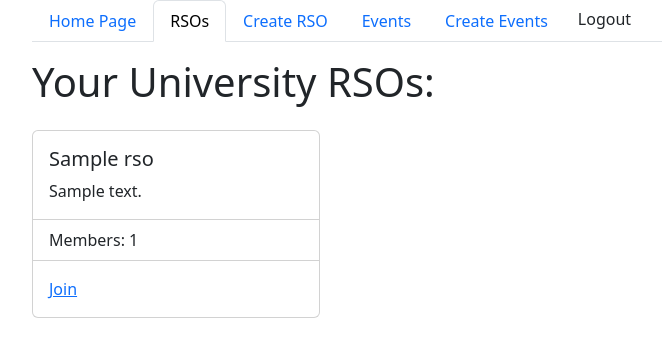
After one commit to crimzxun/COP4710_Project, a PHP site: page /viewRSO.php in a window 1280 px wide. The commit adds this page. Shown: the top 357 px of the page, without its empty margins (50-712 px from the left). Run offline with PHP 8.4, Linux system fonts and the light colour scheme; the visitor is signed in with stand-in values (Sample User, id 1); tables that the repository leaves empty hold one stand-in row (values such as "Sample post"); some libraries are stand-ins or nearby versions.

Commit message:
view all RSOs

```diff
--- a/src/backend/dbconn.php
+++ b/src/backend/dbconn.php
@@ -3,7 +3,7 @@
 <?php
 
 function db_get_connection() {
-    $dbConn = null;
+    //$dbConn = null;
 
     $host = '127.0.0.1';
     $db = 'universityeventsite';
--- a/src/backend/rso.php
+++ b/src/backend/rso.php
@@ -2,8 +2,8 @@
 
 <?php
 
-include 'dbconn.php';
-include 'users.php';
+include_once 'dbconn.php';
+include_once 'user.php';
 
 function check_exists($universityId, $rsoName) {
 
@@ -71,7 +71,7 @@ function get_rsoid($universityId, $rsoName) {
 }
 
 
-function create_rso($universityId, $rsoName, $rsoDescription, $rsoImage, $adminId, $memberEmails) {
+function create_rso($universityId, $rsoName, $rsoDescription, $rsoImage, $memberEmails) {
 
     //Get connection
     $dbConn = db_get_connection();
--- a/src/backend/user.php
+++ b/src/backend/user.php
@@ -2,7 +2,7 @@
 
 <?php
 
-include 'dbconn.php';
+include_once 'dbconn.php';
 
 function get_user_by_email($universityId, $userEmail) {
 
--- a/src/dashboard.php
+++ b/src/dashboard.php
@@ -24,7 +24,7 @@ if (!isset($_SESSION['user_id'])) {
                 <a class="nav-link active" aria-current="page" href="#">Home Page</a>
             </li>
             <li class="nav-item">
-                <a class="nav-link" href="#">RSOs</a>
+                <a class="nav-link" href="viewRSO.php">RSOs</a>
             </li>
             <li class="nav-item">
                 <a class="nav-link float-end" href="#">Create RSO</a>
@@ -35,7 +35,7 @@ if (!isset($_SESSION['user_id'])) {
             <li class="nav-item">
                 <a class="nav-link float-end" href="#">Create Events</a>
             </li>
-            <a href="logout.php" class="btn btn-danger d-grid gap-2 d-md-flex justify-content-md-end">Logout</a>
+            <a href="logout.php" class="btn d-grid gap-2 d-md-flex justify-content-md-end">Logout</a>
         </ul>
         <div class="row mt-3">
             <div class="col-md-12">
--- /dev/null
+++ b/src/viewRSO.php
@@ -0,0 +1,86 @@
+<?php
+
+session_start();
+
+//Check if user is logged in
+if (!isset($_SESSION['user_id'])) {
+    echo("No username");
+    header("Location: index.php");
+    exit;
+}
+
+?>
+<!DOCTYPE html>
+<html lang="en">
+<head>
+    <meta charset="UTF-8">
+    <meta name="viewport" content="width=device-width, initial-scale=1.0">
+    <title>Dashboard</title>
+    <link href="frontend/css/bootstrap.min.css" rel="stylesheet">
+    <link href="frontend/css/style.css" rel="stylesheet">
+</head>
+<body>
+    <div class="container">
+        <ul class="nav nav-tabs">
+            <li class="nav-item">
+                <a class="nav-link" aria-current="page" href="dashboard.php">Home Page</a>
+            </li>
+            <li class="nav-item">
+                <a class="nav-link active" href="viewRSO.php">RSOs</a>
+            </li>
+            <li class="nav-item">
+                <a class="nav-link float-end" href="#">Create RSO</a>
+            </li>
+            <li class="nav-item">
+                <a class="nav-link float-end" href="#">Events</a>
+            </li>
+            <li class="nav-item">
+                <a class="nav-link float-end" href="#">Create Events</a>
+            </li>
+            <a href="logout.php" class="btn d-grid gap-2 d-md-flex justify-content-md-end">Logout</a>
+        </ul>
+        <div class="row mt-3">
+            <div class="col-md-12">
+                <h1>Your University RSOs:</h1>
+            </div>
+        </div>
+        <div class="row mt-3">
+    <div class="row">
+        <?php
+        require_once 'backend/rso.php';
+        // Call get_all_rso function to fetch RSOs
+        $rsoList = get_all_rsos($_SESSION["user_universityid"]);
+
+
+        // Check if RSOs exist
+        if ($rsoList) {
+            // Display RSOs
+            foreach ($rsoList as $rso) {
+                $rsoMemberCount = count(get_members($rso["RSOID"]));
+                //echo "<p>{$rso['Name']}</p>"; // Assuming 'name' is the column name for RSO name
+                echo "<div class=\"col-lg-3 col-md-3 mb-3\">
+                        <div class=\"card\" style=\"width: 18rem;\">
+                        <div class='card-body'>
+                            <h5 class='card-title'>{$rso['Name']}</h5>
+                            <p class='card-text'>{$rso['Description']}</p>
+                        </div>
+                        <ul class='list-group list-group-flush'>
+                            <li class='list-group-item'>Members: {$rsoMemberCount}</li>
+                        </ul>
+                        <div class='card-body'>
+                            <a href='#' class='card-link'>Join</a>
+                        </div>
+                        </div>
+                    </div>";
+            }
+        } else {
+            echo "No RSOs found.";
+        }
+        ?>
+    </div>
+</div>
+    </div>
+    <script src="frontend/js/jquery.min.js"></script>
+    <script src="frontend/js/bootstrap.min.js"></script>
+</body>
+</html>
```
